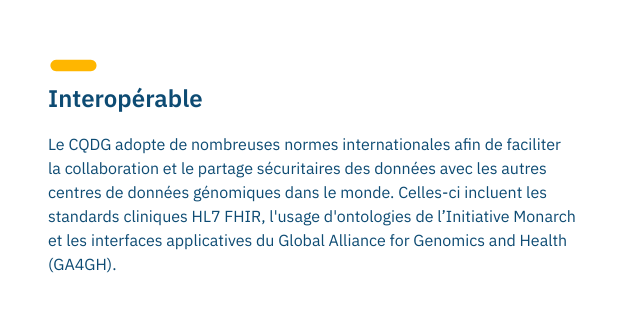
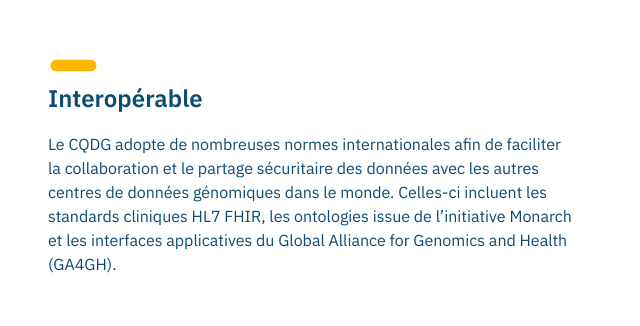
Before and after one commit to cr-ste-justine/cqdg-website, a website: page docs/index.html in a window 1280 px wide. Shown: the part 2760-3086 px from the top of the page, 0-640 px from the left. Drawn offline with Linux system fonts and the light colour scheme.

Commit message:
Update index.html
changement dans le texte

```diff
--- a/docs/index.html
+++ b/docs/index.html
@@ -329,10 +329,10 @@
         <h1 class="title--with-pill">Interopérable</h1>
         <p>
           Le CQDG adopte de nombreuses normes internationales afin de
-          faciliter la collaboration et le partage sécuritaires des données
+          faciliter la collaboration et le partage sécuritaire des données
           avec les autres centres de données génomiques dans le monde.
-          Celles-ci incluent les standards cliniques HL7 FHIR, l'usage
-          d'ontologies de l’Initiative Monarch et les interfaces applicatives
+          Celles-ci incluent les standards cliniques HL7 FHIR, les
+          ontologies issue de l’initiative Monarch et les interfaces applicatives
           du Global Alliance for Genomics and Health (GA4GH).
         </p>
       </div>
```
